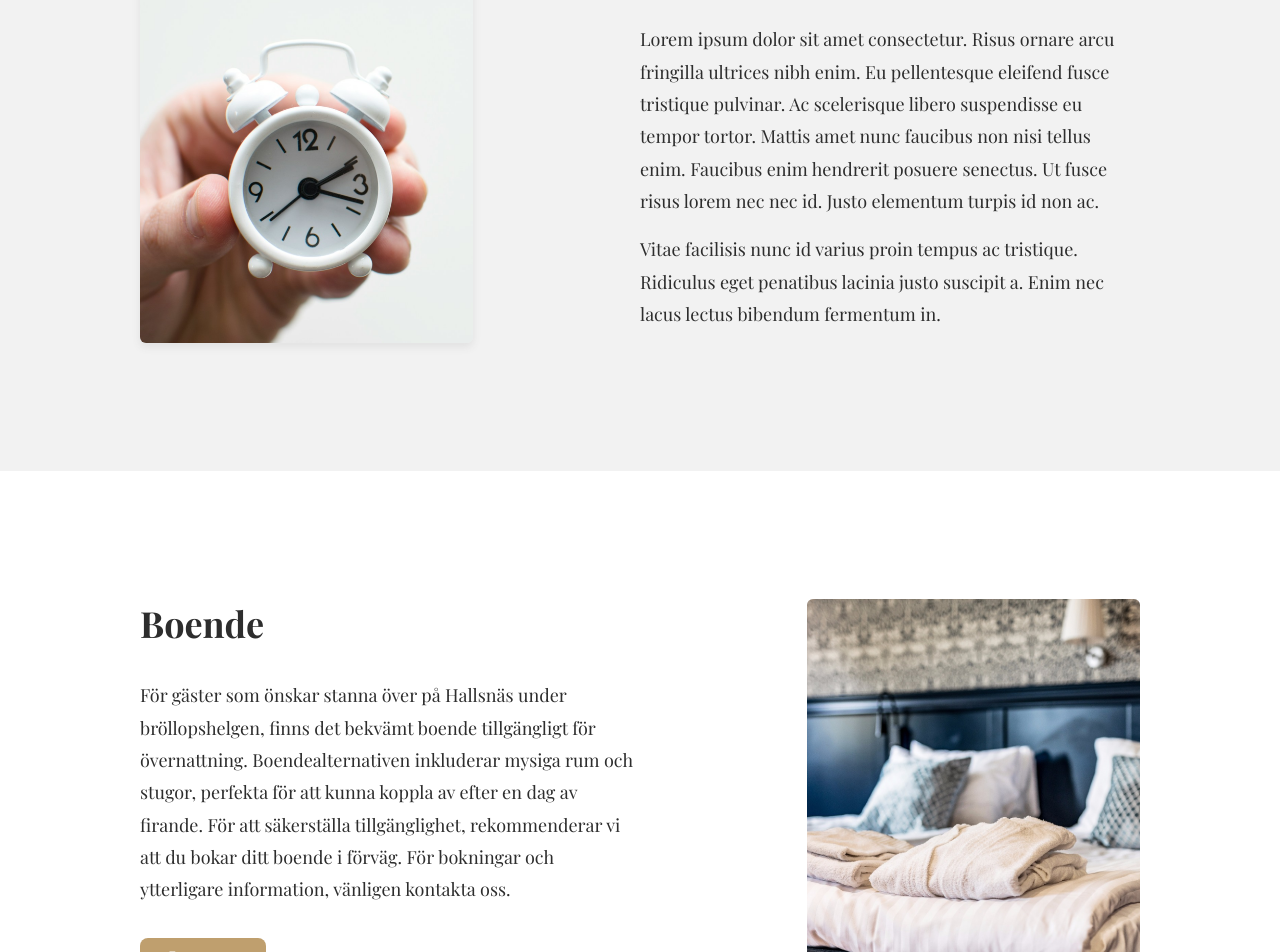
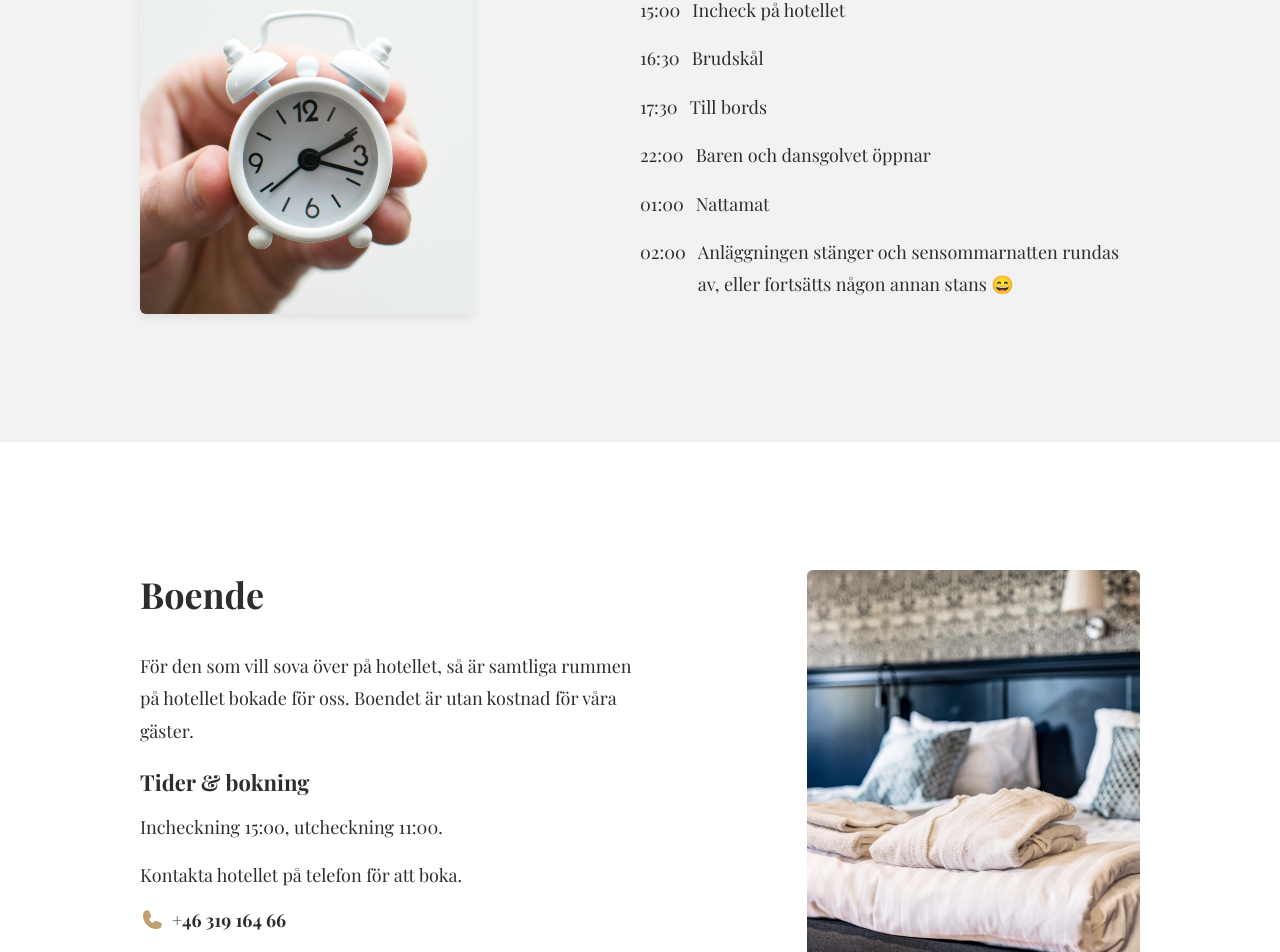
Before and after one commit to olivernygren/hallsnas, a React (Create React App) app: page / in a window 1280 px wide. Shown: the part 3048-4000 px from the top of the page. Built offline with nearby package versions, Linux system fonts and the light colour scheme.

Commit message:
Add correct texts and info

```diff
--- a/src/components/section/Section.tsx
+++ b/src/components/section/Section.tsx
@@ -6,13 +6,14 @@ interface SectionProps {
   id: string;
   background: 'white' | 'grey';
   reverse?: boolean;
+  centerVertically?: boolean;
   children: React.ReactNode;
 }
 
-const Section = ({ id, background, reverse, children }: SectionProps) => {
+const Section = ({ id, background, reverse, centerVertically, children }: SectionProps) => {
   return (
     <Container background={background} id={id}>
-      <Content reverse={reverse}>
+      <Content reverse={reverse} centerVertically={centerVertically}>
         {children}
       </Content>
     </Container>
@@ -25,7 +26,7 @@ const Container = styled.div<{ background: string }>`
   background-color: ${({ background }) => background === 'white' ? theme.colors.common.white : theme.colors.grey.light};
 `;
 
-const Content = styled.div<{ reverse?: boolean }>`
+const Content = styled.div<{ reverse?: boolean, centerVertically?: boolean }>`
   display: flex;
   flex-direction: ${({ reverse }) => (reverse ? 'row-reverse' : 'row')};
   gap: ${theme.spacing.l};
@@ -33,6 +34,7 @@ const Content = styled.div<{ reverse?: boolean }>`
   max-width: 1000px;
   margin: 0 auto;
   height: fit-content;
+  align-items: ${({ centerVertically }) => (centerVertically ? 'center' : 'flex-start')};
 `;
 
 export default Section;
--- a/src/sections/About.tsx
+++ b/src/sections/About.tsx
@@ -13,9 +13,6 @@ const AboutSection = () => {
         <Paragraphs spacing="normal">
           <NormalTypography>
             Välkommen till Hallsnäs - beläget i den idylliska naturen i Göteborgs omgivningar, är Hallsnäs en magisk destination för vårt bröllop. Med sina grönskande skogar, glittrande sjöar och charmiga atmosfär erbjuder Hallsnäs en magisk kuliss för vårt speciella ögonblick.
-          </NormalTypography>
-          <NormalTypography>
-            Vi ser fram emot att dela denna vackra plats med våra nära och kära när vi utbyter våra löften och skapar minnen som kommer att vara eviga.
           </NormalTypography>
         </Paragraphs>
         <PlainLink href="https://hallsnas.se/" target='_blank'>
--- a/src/sections/Accommodation.tsx
+++ b/src/sections/Accommodation.tsx
@@ -1,9 +1,11 @@
 import React from 'react';
 import Section from '../components/section/Section';
-import { HeadingsTypography, NormalTypography } from '../components/typography/Typography';
+import { HeadingsTypography, NormalTypography, SubHeadingsTypography } from '../components/typography/Typography';
 import Button from '../components/buttons/Button';
-import { ArrowSquareOut } from '@phosphor-icons/react';
+import { ArrowSquareOut, Phone } from '@phosphor-icons/react';
 import { SectionTextContainer, PlainLink, SectionImage, Paragraphs } from './SectionStyles';
+import styled from 'styled-components';
+import theme from '../theme';
 
 const AccommodationSection = () => {
   return (
@@ -12,8 +14,25 @@ const AccommodationSection = () => {
         <HeadingsTypography>Boende</HeadingsTypography>
         <Paragraphs spacing="normal">
           <NormalTypography>
-            För gäster som önskar stanna över på Hallsnäs under bröllopshelgen, finns det bekvämt boende tillgängligt för övernattning. Boendealternativen inkluderar mysiga rum och stugor, perfekta för att kunna koppla av efter en dag av firande. För att säkerställa tillgänglighet, rekommenderar vi att du bokar ditt boende i förväg. För bokningar och ytterligare information, vänligen kontakta oss.
+            För den som vill sova över på hotellet, så är samtliga rummen på hotellet bokade för oss. Boendet är utan kostnad för våra gäster.
           </NormalTypography>
+          <Paragraphs spacing='small'>
+            <SubHeadingsTypography>
+              Tider & bokning
+            </SubHeadingsTypography>
+            <NormalTypography>
+              Incheckning 15:00, utcheckning 11:00.
+            </NormalTypography>
+          </Paragraphs>
+          <NormalTypography>
+            Kontakta hotellet på telefon för att boka.
+          </NormalTypography>
+          <ContactInfoItem>
+            <Phone weight='fill' size={24} color={theme.colors.gold.regular} />
+            <PlainLink href="tel:+4631916466">
+              <LinkText>+46 319 164 66</LinkText>
+            </PlainLink>
+          </ContactInfoItem>
         </Paragraphs>
         <PlainLink href="https://hallsnas.se/bo/" target='_blank'>
           <Button
@@ -30,4 +49,14 @@ const AccommodationSection = () => {
   )
 };
 
+const ContactInfoItem = styled.div`
+  display: flex;
+  align-items: center;
+  gap: ${theme.spacing.xxs}
+`;
+
+const LinkText = styled.b`
+  font-size: 18px;
+`;
+
 export default AccommodationSection
--- a/src/sections/Activities.tsx
+++ b/src/sections/Activities.tsx
@@ -13,7 +13,7 @@ const ActivitiesSection = () => {
         <HeadingsTypography>Aktiviteter</HeadingsTypography>
         <Paragraphs spacing="normal">
           <NormalTypography>
-            För de som kommer fram till Hallsnäs lördag förmiddag finns en rad spännande aktiviteter. Ni kan koppla av på bastuflotten och i badtunnan, paddla kanot, spela shuffleboard eller biljard, prova olika drycker som vin, whisky och gin, eller till och med laga mat tillsammans med en kock. För de som önskar att träna finns både utomhus- och inomhusgym, samt möjligheten att spela boule eller kubb. Valet är ditt!
+            Det finns en rad aktiviteter för den som vill utnyttja detta på förmiddagen innan incheckning, eller på söndagen, så som uteträning, kanot, bastu & spa, och vi har hela anläggningen för oss själva, både lördag och söndag.
           </NormalTypography>
         </Paragraphs>
         <PlainLink href="https://hallsnas.se/att-gora/" target='_blank'>
--- a/src/sections/Food.tsx
+++ b/src/sections/Food.tsx
@@ -12,21 +12,9 @@ const FoodAndDrinkSection = () => {
         <HeadingsTypography>Mat & dryck</HeadingsTypography>
         <Paragraphs spacing="normal">
           <NormalTypography>
-            Kockarna har satt samman en speciell bröllopsmeny som, tillsammans med väl valda drycker blir receptet på en oförglömlig dag. Bröllopsmiddagen kommer att avnjutas i den charmiga restaurangen Sjöö, med en oslagbar utsikt över Landvettersjön.
-          </NormalTypography>
-          <NormalTypography>
-            Vi förstår vikten av att hantera eventuella allergier och matpreferenser. Om du har några specifika önskemål eller behov, var vänlig och kontakta oss i förväg så att menyerna kan anpassas efter dig.
+            Det kommer att serveras en trerätters bröllopsmeny med fisk till varmrätt. Meddela eventuella allergier i samband med OSA.
           </NormalTypography>
         </Paragraphs>
-        <PlainLink href="https://hallsnas.se/ata/" target='_blank'>
-          <Button
-            color="gold"
-            icon={<ArrowSquareOut size={20} />}
-            fitContent
-            >
-            Menyer
-          </Button>
-        </PlainLink>
       </SectionTextContainer>
       <SectionImage src="/images/food_image.png" alt="Bild 1" />
     </Section>
--- a/src/sections/QuestionForm.tsx
+++ b/src/sections/QuestionForm.tsx
@@ -32,7 +32,7 @@ const QuestionFormSection = () => {
             </PlainLink>
           </ContactInfoItem>
           <ContactInfoItem>
-            <Phone size={24} color={theme.colors.gold.regular} />
+            <Phone weight='fill' size={24} color={theme.colors.gold.regular} />
             <PlainLink href="tel:0700671376">
               <LinkText>0700-67 13 76</LinkText>
             </PlainLink>
--- a/src/sections/Times.tsx
+++ b/src/sections/Times.tsx
@@ -2,24 +2,39 @@ import React from 'react';
 import { HeadingsTypography, NormalTypography } from '../components/typography/Typography';
 import Section from '../components/section/Section';
 import { SectionTextContainer, PlainLink, SectionImage, Paragraphs } from './SectionStyles';
+import { Paragraph } from '@phosphor-icons/react/dist/ssr';
+import styled from 'styled-components';
+import theme from '../theme';
 
 const TimesSection = () => {
+  const getTime = (time: string, activity: string) => (
+    <Time>
+      <NormalTypography>{time}</NormalTypography>
+      <NormalTypography>{activity}</NormalTypography>
+    </Time>
+  );
+
   return (
     <Section background="grey" id='tider'>
       <SectionImage src="/images/time_image.png" alt="Bild 1" shadow />
       <SectionTextContainer>
         <HeadingsTypography>Tider</HeadingsTypography>
         <Paragraphs spacing="normal">
-          <NormalTypography>
-            Lorem ipsum dolor sit amet consectetur. Risus ornare arcu fringilla ultrices nibh enim. Eu pellentesque eleifend fusce tristique pulvinar. Ac scelerisque libero suspendisse eu tempor tortor. Mattis amet nunc faucibus non nisi tellus enim. Faucibus enim hendrerit posuere senectus. Ut fusce risus lorem nec nec id. Justo elementum turpis id non ac.
-          </NormalTypography>
-          <NormalTypography>
-            Vitae facilisis nunc id varius proin tempus ac tristique. Ridiculus eget penatibus lacinia justo suscipit a. Enim nec lacus lectus bibendum fermentum in.
-          </NormalTypography>
+          {getTime('15:00', 'Incheck på hotellet')}
+          {getTime('16:30', 'Brudskål')}
+          {getTime('17:30', 'Till bords')}
+          {getTime('22:00', 'Baren och dansgolvet öppnar')}
+          {getTime('01:00', 'Nattamat')}
+          {getTime('02:00', 'Anläggningen stänger och sensommarnatten rundas av, eller fortsätts någon annan stans 😄')}
         </Paragraphs>
       </SectionTextContainer>
     </Section>
   )
 };
 
+const Time = styled.div`
+  display: flex;
+  gap: ${theme.spacing.xs};
+`;
+
 export default TimesSection
```
Also changed, not shown: src/sections/OtherInfo.tsx (+32 -2 lines).
